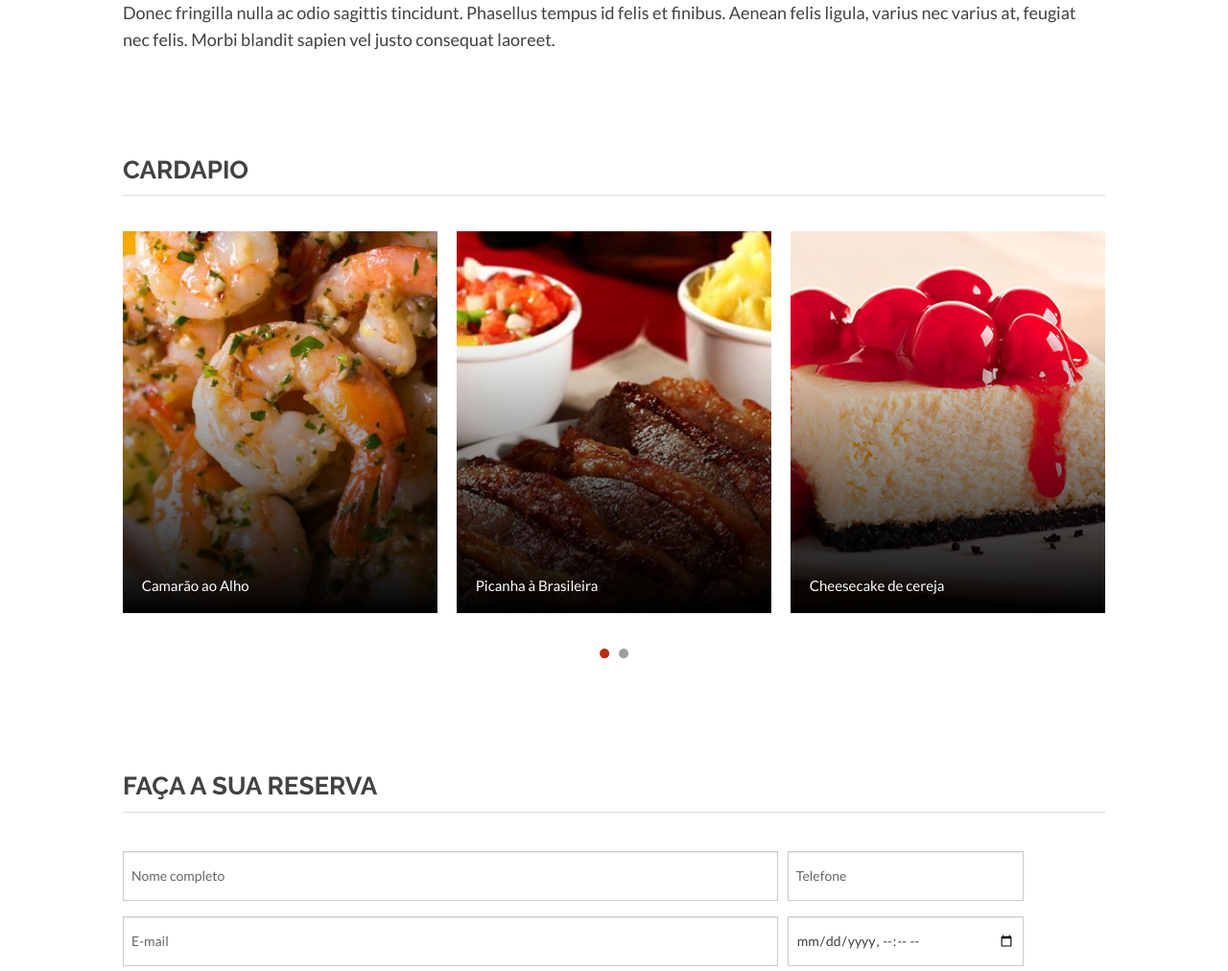
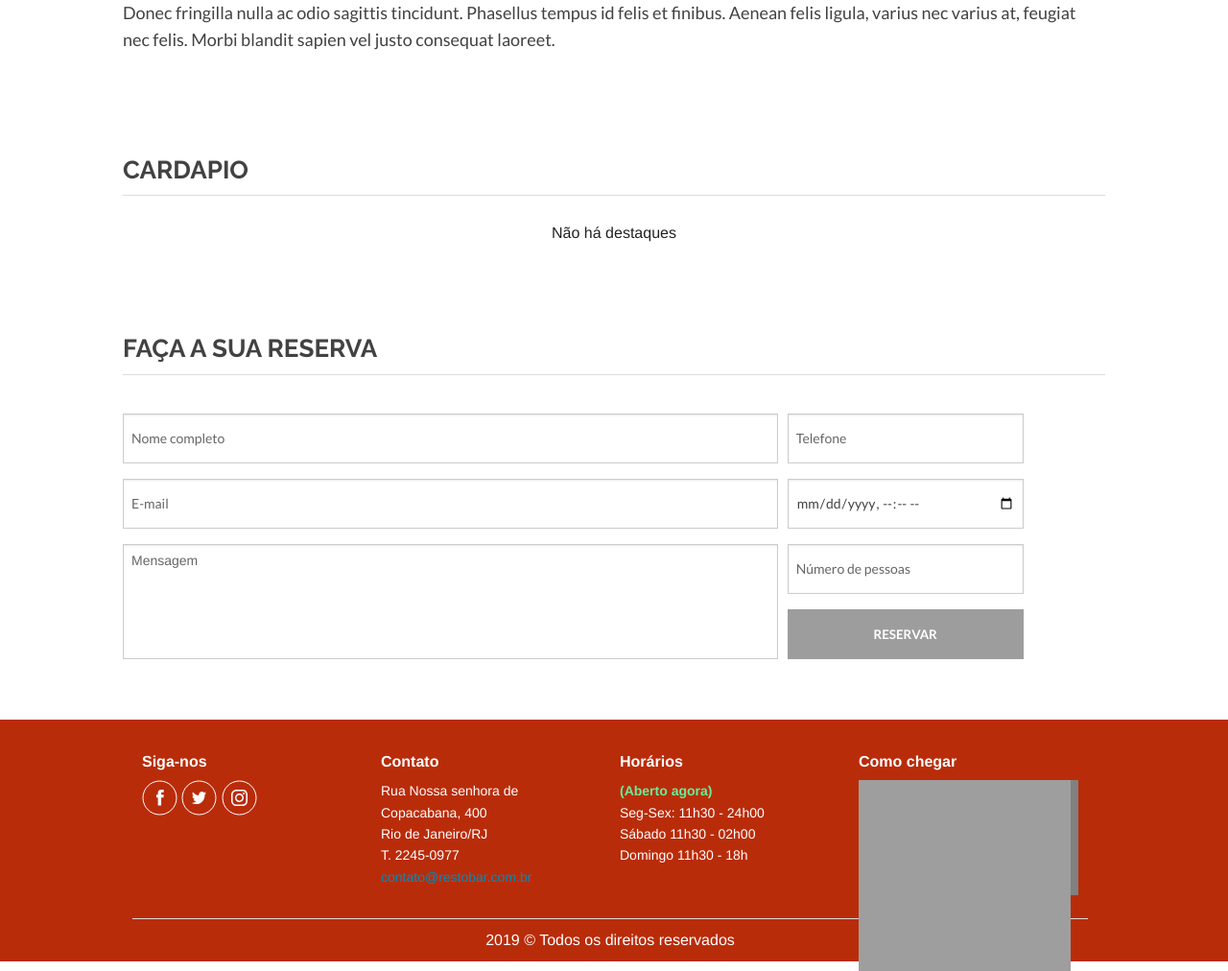
Before and after one commit to raissafaccioli/restaurant-php, a PHP site: page / in a window 1280 px wide. Shown: the part 990-2002 px from the top of the page at 96% size. Run offline with PHP 8.4, Linux system fonts and the light colour scheme; tables that the repository leaves empty or names only in its code hold one stand-in row (values such as "Sample post"); some libraries are stand-ins or nearby versions; some web fonts are replaced; grey boxes are pictures that could not be loaded.

Commit message:
add dynamic highlight meal on home page according to the flag "destaque" on database

```diff
--- a/index.php
+++ b/index.php
@@ -78,92 +78,51 @@
 			<div class="slider-cardapio">
 				<div class="slider-002 small-12 small-centered columns">
 
+				<?php
+					$server = 'localhost';
+					$user = 'root';
+					$password = '';
+					$db_name = 'restaurante';
+					$port = '3306';
+
+					$db_connect = new mysqli($server,$user,$password,$db_name,$port);
+					// O comando abaixo insere os dados com acentos corretos.
+					mysqli_set_charset($db_connect,"utf8");
+
+					if ($db_connect->connect_error) {
+							echo 'Falha: ' . $db_connect->connect_error;
+					} else {
+							// echo 'Conexão feita com sucesso' . '<br><br>';
+
+							$sql = "SELECT * FROM pratos WHERE destaque = 1";
+							// Guarda o resultado advindo do banco
+							$result = $db_connect->query($sql);
+							// Se houver resultados advindos do banco
+							if ($result->num_rows > 0) {
+								while($row = $result->fetch_assoc()) { ?>
+
 									<div class="cardapio-item-outer bounce-hover small-10 medium-4 columns">
 										<div class="cardapio-item">
-							<a href="camarao-alho.html">
-
+											<a href="prato.php?prato=<?php echo $row['codigo'] ?>">
 												<div class="cardapio-item-image">
-									<img src="img/cardapio/camarao-alho.jpg" alt="camarao" />
+													<img src="img/cardapio/<?php echo $row['codigo'] ?>.jpg" alt="<?php echo $row['codigo'] ?>" />
 												</div>
-
 												<div class="item-info">
-
-
-									<div class="title">Camarão ao Alho</div>
+													<div class="title"><?php echo $row['nome'] ?></div>
 												</div>
-
 												<div class="gradient-filter">
 												</div>
-
 											</a>
 										</div>
 									</div>
 
-					<div class="cardapio-item-outer bounce-hover small-10 medium-4 columns">
-						<div class="cardapio-item">
-							<a href="picanha-brasileira.html">
+								<?php }
 
-								<div class="cardapio-item-image">
-									<img src="img/cardapio/picanha-brasileira.jpg" alt="barbecue" />
-								</div>
-
-								<div class="item-info">
-
-
-									<div class="title">Picanha à Brasileira</div>
-								</div>
-
-								<div class="gradient-filter">
-								</div>
-
-							</a>
-						</div>
-					</div>
-
-					<div class="cardapio-item-outer bounce-hover small-10 medium-4 columns">
-						<div class="cardapio-item">
-							<a href="cheesecake-cereja.html">
-
-								<div class="cardapio-item-image">
-									<img src="img/cardapio/cheesecake-cereja.jpg" alt="cheesecake" />
-								</div>
-
-								<div class="item-info">
-
-
-									<div class="title">Cheesecake de cereja</div>
-								</div>
-
-								<div class="gradient-filter">
-								</div>
-
-							</a>
-						</div>
-					</div>
-
-					<div class="cardapio-item-outer bounce-hover small-10 medium-4 columns">
-						<div class="cardapio-item">
-							<a href="salmao-legumes.html">
-
-								<div class="cardapio-item-image">
-									<img src="img/cardapio/salmao-legumes.jpg" alt="salmao" />
-								</div>
-
-								<div class="item-info">
-
-
-									<div class="title">Salmão aos Legumes</div>
-								</div>
-
-								<div class="gradient-filter">
-								</div>
-
-							</a>
-						</div>
-					</div>
-
-
-
+							} else {
+								echo 'Não há destaques';
+							}
+					}
+				?>
 				</div>
 			</div>
 		</div>
```
Lines whose indentation alone changed are shown as unchanged.
